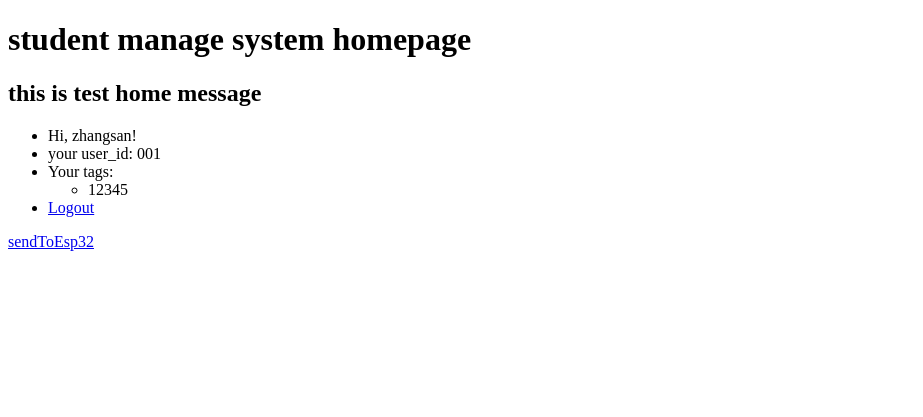
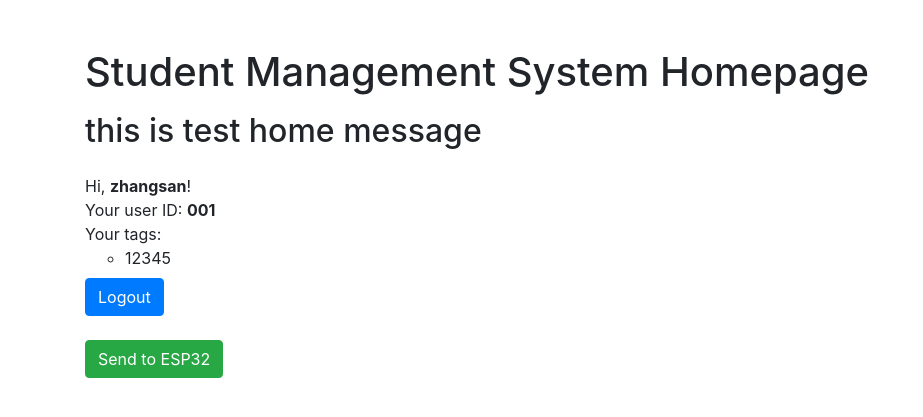
Before and after one commit to cstek/rserver, a Django app: page / in a window 1280 px wide. Shown: the top 417 px of the page, without its empty margins (0-923 px from the left). Run offline with Django 5.2, Linux system fonts and the light colour scheme; a user stored in the database is signed in; data comes from the database, SQL or seed files in the repository; some libraries are stand-ins or nearby versions.

Commit message:
change index.html

```diff
--- a/rser/views.py
+++ b/rser/views.py
@@ -93,5 +93,6 @@ def sendToEsp32(request):
     publish.single(topic, payload, hostname='localhost')  # 如果MQTT服务器不在本地，请更改hostname
     return HttpResponse('sent payload')
 
+
 def testMsg(request):
     return HttpResponse("TEST MESSAGE")
--- a/templates/index.html
+++ b/templates/index.html
@@ -5,17 +5,20 @@
     <meta name="viewport"
           content="width=device-width, user-scalable=no, initial-scale=1.0, maximum-scale=1.0, minimum-scale=1.0">
     <meta http-equiv="X-UA-Compatible" content="ie=edge">
-    <title>Document</title>
+    <title>Student Management System</title>
+    <!-- 引入Bootstrap CSS -->
+    <link rel="stylesheet" href="https://stackpath.bootstrapcdn.com/bootstrap/4.3.1/css/bootstrap.min.css">
 </head>
 <body>
-<h1>student manage system homepage</h1>
+<div class="container mt-5">
+    <h1 class="mb-3">Student Management System Homepage</h1>
     <h2>{{ msg }}</h2>
 
-<div>
-        <ul>
+    <div class="user-info mt-4">
+        <ul class="list-unstyled">
             {% if user.is_authenticated %}
-            <li>Hi, {{ user.username }}!</li>
-            <li>your user_id: {{ user.user_id }}</li>
+            <li>Hi, <strong>{{ user.username }}</strong>!</li>
+            <li>Your user ID: <strong>{{ user.user_id }}</strong></li>
             {% if tag_ids %}
                 <li>Your tags:</li>
                 <ul>
@@ -27,14 +30,37 @@
                 <li>You do not have any associated tags.</li>
                 <li><a href="{% url 'attach' %}">Attach with a Tag</a></li>
             {% endif %}
-            <li><a href="{% url 'logout' %}">Logout</a></li>
+            <li><a href="{% url 'logout' %}" class="btn btn-primary mt-2">Logout</a></li>
             {% else %}
-            <li><a href="{% url 'login' %}">Login</a></li>
+            <li><a href="{% url 'login' %}" class="btn btn-primary mt-2">Login</a></li>
             {% endif %}
         </ul>
     </div>
-<div>
-    <a href="{% url 'sendToEsp32' %}">sendToEsp32</a>
+    <div class="mt-4">
+        <button id="sendToEsp32" class="btn btn-success">Send to ESP32</button>
     </div>
+</div>
+
+<!-- 引入Bootstrap JS 和 jQuery -->
+<script src="https://code.jquery.com/jquery-3.3.1.slim.min.js"></script>
+<script src="https://stackpath.bootstrapcdn.com/bootstrap/4.3.1/js/bootstrap.min.js"></script>
+
+<script>
+$(document).ready(function() {
+    $('#sendToEsp32').click(function() {
+        $.ajax({
+            url: '{% url 'sendToEsp32' %}',
+            type: 'get', // 或者 'post'，取决于你的URL处理方式
+            success: function(response) {
+                alert('Data has been sent to ESP32 successfully!');
+            },
+            error: function() {
+                alert('Failed to send data to ESP32.');
+            }
+        });
+    });
+});
+</script>
+
 </body>
 </html>
```
Also changed, not shown: mqtt_client.py (added, +27 -0 lines). Lines whose indentation alone changed are shown as unchanged.
